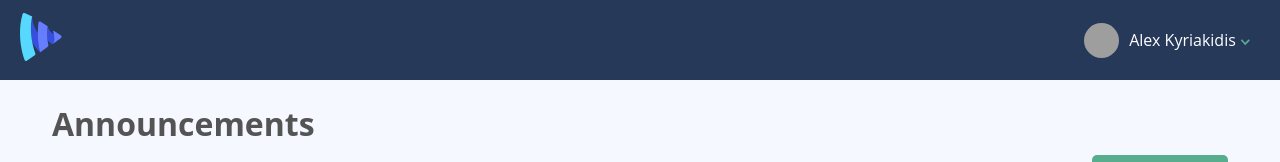
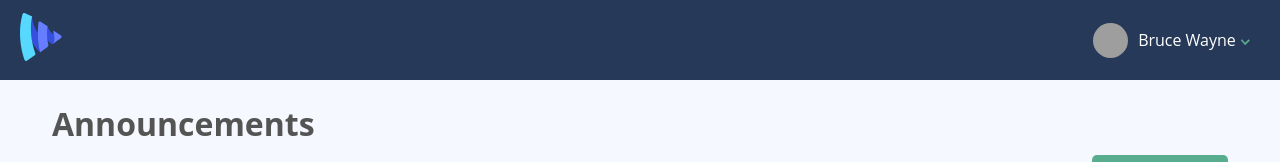
Before and after one commit to Coffeholic404/vue-master-class, a Vue app: page /forum/-KpOx5Y4AqRr3sB4Ybwj in a window 1280 px wide. Shown: the top 162 px of the page. Built offline with nearby package versions, Linux system fonts and the light colour scheme; grey boxes are pictures that could not be loaded.

Commit message:
Fetching the Authenticated User From pinia

```diff
--- a/src/App.vue
+++ b/src/App.vue
@@ -1,6 +1,6 @@
 <script setup>
 // import { RouterLink, RouterView } from 'vue-router'
-import TheNavbar from './components/TheNavbar.vue';
+import TheNavbar from './components/TheNavbar.vue'
 
 </script>
 
--- a/src/components/TheNavbar.vue
+++ b/src/components/TheNavbar.vue
@@ -18,9 +18,9 @@
 
     <li class="navbar-user">
         <a href="#">
-            <img class="avatar-small" src="https://pbs.twimg.com/profile_images/1188775562657091594/5mgkg44t_400x400.jpg" alt="">
+            <img class="avatar-small" :src="userStore.authUser.avatar" :alt="`${userStore.authUser.name} profile picture`">
             <span>
-                Alex Kyriakidis
+                {{ userStore.authUser.name }}
                 <img class="icon-profile" src="../assets/svg/arrow-profile.svg" alt="">
             </span>
         </a>
@@ -62,5 +62,7 @@
 </template>
 
 <script setup>
+import { useUserStore } from '@/stores/UserStore'
+const userStore = useUserStore()
 
 </script>
--- /dev/null
+++ b/src/stores/UserStore.js
@@ -0,0 +1,19 @@
+import { defineStore, acceptHMRUpdate } from 'pinia'
+import sourceData from '@/data.json'
+
+export const useUserStore = defineStore('UserStore', {
+  state: () => {
+    return {
+      users: sourceData.users,
+      authId: 'VXjpr2WHa8Ux4Bnggym8QFLdv5C3'
+    }
+  },
+  getters: {
+    authUser: (state) => state.users.find(user => user.id === state.authId)
+  },
+  actions: {}
+})
+
+if (import.meta.hot) {
+  import.meta.hot.accept(acceptHMRUpdate(useUserStore, import.meta.hot))
+}
```
